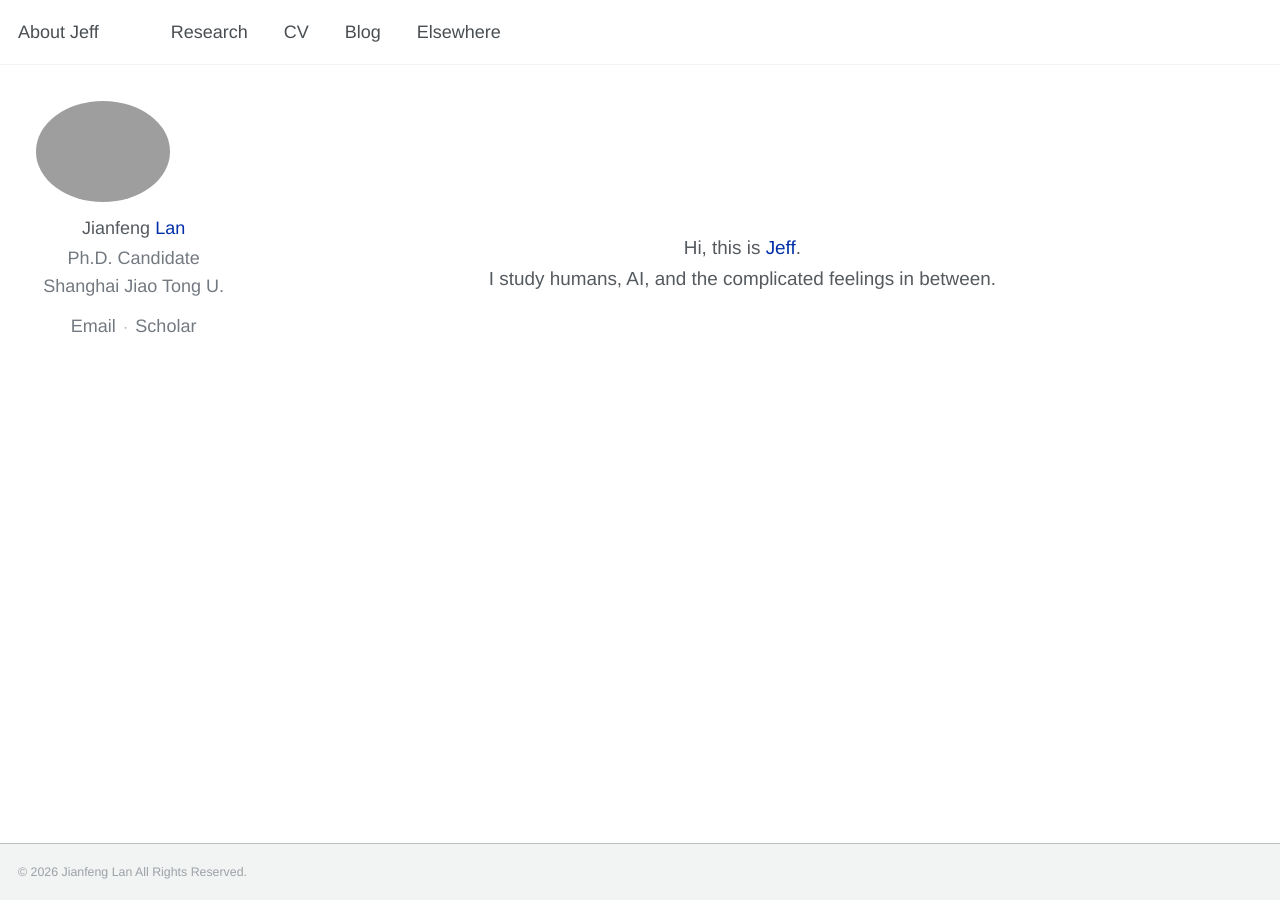
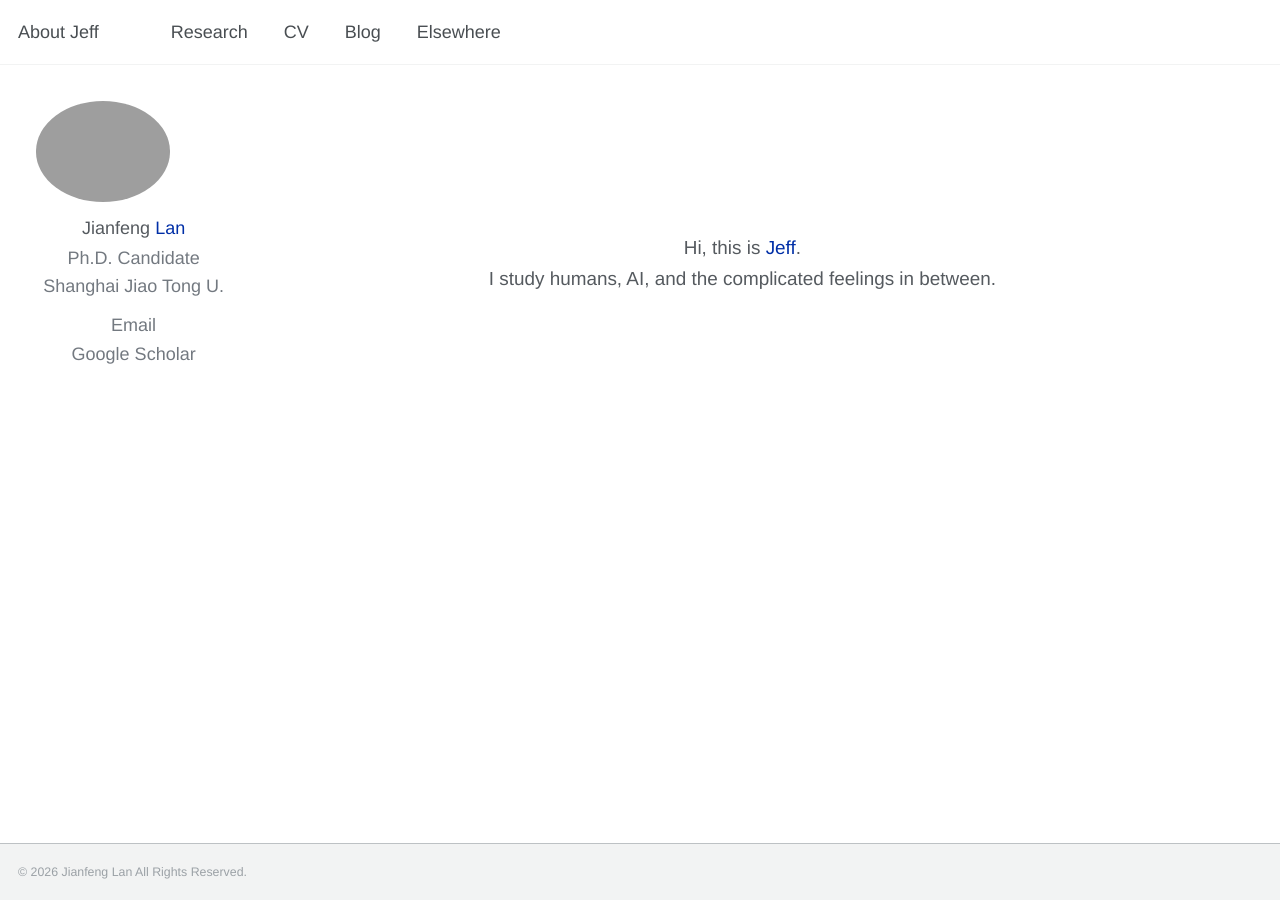
Before and after one commit to jianfenglan/jianfenglan.github.io, a Jekyll site: the page built from _pages/about.md, in a window 1280 px wide. Built offline with Jekyll 4.4.1, drawn with Linux system fonts in a browser that asks for light colours.

Commit message:
Stack sidebar links and rename Google Scholar

```diff
--- a/assets/css/main.scss
+++ b/assets/css/main.scss
@@ -94,7 +94,6 @@ b {
   letter-spacing: 0;
 }
 
-// Navigation uses the same light weight as the rest of the site.
 .masthead__menu-item,
 .masthead__menu-item a,
 .masthead__menu-item--lg,
@@ -106,9 +105,7 @@ b {
   letter-spacing: 0;
 }
 
-// ===================================================================
 // Identity rail
-// ===================================================================
 .sidebar,
 .sidebar p,
 .sidebar li,
@@ -149,15 +146,8 @@ b {
   font-weight: 200;
 }
 
-.sidebar .author__name::before {
-  content: "Jianfeng ";
-  color: var(--site-text);
-}
-
-.sidebar .author__name::after {
-  content: "Lan";
-  color: var(--site-accent);
-}
+.sidebar .author__name::before { content: "Jianfeng "; color: var(--site-text); }
+.sidebar .author__name::after { content: "Lan"; color: var(--site-accent); }
 
 .sidebar .author__bio,
 .sidebar .author__employer,
@@ -169,34 +159,28 @@ b {
   text-align: center;
 }
 
-.sidebar .author__bio {
-  margin-bottom: 0.7rem;
-}
+.sidebar .author__bio { margin-bottom: 0.7rem; }
 
 .sidebar .author__urls {
   display: flex;
+  flex-direction: column;
   flex-wrap: nowrap;
   align-items: center;
   justify-content: center;
-  gap: 0;
+  gap: 0.18rem;
   margin-top: 0.5rem;
   white-space: nowrap;
 }
 
 .sidebar .author__urls li {
-  display: inline-flex;
-  align-items: center;
-  width: auto;
+  display: flex;
+  justify-content: center;
+  width: 100%;
   margin: 0;
   padding: 0;
 }
 
-.sidebar .author__urls li + li::before {
-  content: "·";
-  margin: 0 0.4rem;
-  color: #a7abb0;
-  font-weight: 200;
-}
+.sidebar .author__urls li + li::before { content: none; }
 
 .sidebar .author__urls a {
   display: inline;
@@ -208,70 +192,19 @@ b {
   text-decoration: none;
 }
 
-.sidebar .author__urls a[href*="scholar.google.com"] {
-  font-size: 0;
-}
+.sidebar .author__urls a[href*="scholar.google.com"] { font-size: 0; }
+.sidebar .author__urls a[href*="scholar.google.com"]::after { content: "Google Scholar"; font-size: 1rem; }
+.sidebar .author__urls a:hover { color: var(--site-accent); text-decoration: none; }
 
-.sidebar .author__urls a[href*="scholar.google.com"]::after {
-  content: "Scholar";
-  font-size: 1rem;
-}
+// About
+.page__content .about-v3 { display: flex; min-height: calc(100vh - 150px); max-width: 720px; padding: 0 0 1rem; align-items: center; }
+.page__content .about-v3__statement { max-width: 38ch; margin: 0; color: var(--site-text); font-family: $sans-serif !important; font-size: 1.05rem; font-weight: 200 !important; line-height: 1.65; letter-spacing: 0; }
+.page__content .about-accent { color: var(--site-accent) !important; }
 
-.sidebar .author__urls a:hover {
-  color: var(--site-accent);
-  text-decoration: none;
-}
-
-// ===================================================================
-// About
-// ===================================================================
-.page__content .about-v3 {
-  display: flex;
-  min-height: calc(100vh - 150px);
-  max-width: 720px;
-  padding: 0 0 1rem;
-  align-items: center;
-}
-
-.page__content .about-v3__statement {
-  max-width: 38ch;
-  margin: 0;
-  color: var(--site-text);
-  font-family: $sans-serif !important;
-  font-size: 1.05rem;
-  font-weight: 200 !important;
-  line-height: 1.65;
-  letter-spacing: 0;
-}
-
-.page__content .about-accent {
-  color: var(--site-accent) !important;
-}
-
-// ===================================================================
-// Research — unified typography + full-card Klein-blue hover
-// ===================================================================
-.page__content .research-v3-intro {
-  max-width: 820px;
-  min-height: 0 !important;
-  padding-top: 0.8rem !important;
-  margin-bottom: 2.8rem !important;
-}
-
-.page__content .research-v3-intro p {
-  margin: 0;
-  color: var(--site-text) !important;
-  font-family: $sans-serif !important;
-  font-size: 1rem !important;
-  font-weight: 200 !important;
-  line-height: 1.65 !important;
-  letter-spacing: 0 !important;
-}
-
-.page__content .research-page {
-  max-width: 900px;
-}
-
+// Research
+.page__content .research-v3-intro { max-width: 820px; min-height: 0 !important; padding-top: 0.8rem !important; margin-bottom: 2.8rem !important; }
+.page__content .research-v3-intro p { margin: 0; color: var(--site-text) !important; font-family: $sans-serif !important; font-size: 1rem !important; font-weight: 200 !important; line-height: 1.65 !important; letter-spacing: 0 !important; }
+.page__content .research-page { max-width: 900px; }
 .page__content .section-title,
 .page__content .publication-legend,
 .page__content .publication-meta,
@@ -281,93 +214,24 @@ b {
 .page__content .publication-authors,
 .page__content .publication-journal-row,
 .page__content .publication-journal-row em,
-.page__content .conference-card {
-  font-family: $sans-serif !important;
-  font-size: 1rem !important;
-  font-weight: 200 !important;
-  letter-spacing: 0 !important;
-}
-
-.page__content .section-title {
-  margin: 2.4rem 0 0.75rem !important;
-  color: var(--site-text) !important;
-  text-transform: none !important;
-  line-height: 1.5 !important;
-}
-
-.page__content .research-page > .section-title:first-child {
-  margin-top: 0 !important;
-}
-
-.page__content .publication-legend {
-  margin: 0 0 1.25rem !important;
-  color: var(--site-muted) !important;
-  line-height: 1.5 !important;
-}
-
-.page__content .publication-list {
-  margin-top: 0 !important;
-  border: 0 !important;
-}
-
-.page__content .publication-card {
-  grid-template-columns: 105px minmax(0, 1fr) !important;
-  gap: 1.35rem !important;
-  margin: 0 -1rem !important;
-  padding: 0.8rem 1rem !important;
-  border: 0 !important;
-  border-radius: 0 !important;
-  background: transparent;
-  transition: background-color 0.16s ease !important;
-}
-
-.page__content .publication-card:hover {
-  padding: 0.8rem 1rem !important;
-  background: var(--site-accent) !important;
-}
-
+.page__content .conference-card { font-family: $sans-serif !important; font-size: 1rem !important; font-weight: 200 !important; letter-spacing: 0 !important; }
+.page__content .section-title { margin: 2.4rem 0 0.75rem !important; color: var(--site-text) !important; text-transform: none !important; line-height: 1.5 !important; }
+.page__content .research-page > .section-title:first-child { margin-top: 0 !important; }
+.page__content .publication-legend { margin: 0 0 1.25rem !important; color: var(--site-muted) !important; line-height: 1.5 !important; }
+.page__content .publication-list { margin-top: 0 !important; border: 0 !important; }
+.page__content .publication-card { grid-template-columns: 105px minmax(0, 1fr) !important; gap: 1.35rem !important; margin: 0 -1rem !important; padding: 0.8rem 1rem !important; border: 0 !important; border-radius: 0 !important; background: transparent; transition: background-color 0.16s ease !important; }
+.page__content .publication-card:hover { padding: 0.8rem 1rem !important; background: var(--site-accent) !important; }
 .page__content .publication-meta,
 .page__content .publication-type,
 .page__content .publication-authors,
-.page__content .publication-journal-row em {
-  color: var(--site-muted) !important;
-  line-height: 1.5 !important;
-}
-
-.page__content .publication-year {
-  display: block;
-  color: var(--site-accent) !important;
-  line-height: 1.5 !important;
-}
-
-.page__content .publication-type {
-  display: block;
-  margin-top: 0 !important;
-}
-
-.page__content .publication-title {
-  display: block;
-  margin-bottom: 0.18rem !important;
-  color: var(--site-text) !important;
-  line-height: 1.5 !important;
-  transform: none !important;
-  transition: none !important;
-}
-
-.page__content .publication-journal-row {
-  margin-top: 0 !important;
-  line-height: 1.5 !important;
-}
-
-.page__content .publication-doi-link {
-  color: var(--site-muted) !important;
-}
-
+.page__content .publication-journal-row em { color: var(--site-muted) !important; line-height: 1.5 !important; }
+.page__content .publication-year { display: block; color: var(--site-accent) !important; line-height: 1.5 !important; }
+.page__content .publication-type { display: block; margin-top: 0 !important; }
+.page__content .publication-title { display: block; margin-bottom: 0.18rem !important; color: var(--site-text) !important; line-height: 1.5 !important; transform: none !important; transition: none !important; }
+.page__content .publication-journal-row { margin-top: 0 !important; line-height: 1.5 !important; }
+.page__content .publication-doi-link { color: var(--site-muted) !important; }
 .page__content .publication-doi-link:hover,
-.page__content .my-name {
-  color: var(--site-accent) !important;
-}
-
+.page__content .my-name { color: var(--site-accent) !important; }
 .page__content .publication-card:hover,
 .page__content .publication-card:hover *,
 .page__content .publication-card:hover .publication-year,
@@ -377,164 +241,55 @@ b {
 .page__content .publication-card:hover .publication-journal-row,
 .page__content .publication-card:hover .publication-journal-row em,
 .page__content .publication-card:hover .publication-doi-link,
-.page__content .publication-card:hover .my-name {
-  color: #fff !important;
-}
+.page__content .publication-card:hover .my-name { color: #fff !important; }
+.page__content .conference-grid { gap: 0.7rem 1.4rem !important; margin-top: 0.8rem !important; }
+.page__content .conference-card { padding: 0 !important; border: 0 !important; border-radius: 0 !important; background: transparent !important; color: var(--site-muted) !important; line-height: 1.5 !important; transform: none !important; }
+.page__content .conference-card:hover { color: var(--site-accent) !important; transform: none !important; }
 
-.page__content .conference-grid {
-  gap: 0.7rem 1.4rem !important;
-  margin-top: 0.8rem !important;
-}
-
-.page__content .conference-card {
-  padding: 0 !important;
-  border: 0 !important;
-  border-radius: 0 !important;
-  background: transparent !important;
-  color: var(--site-muted) !important;
-  line-height: 1.5 !important;
-  transform: none !important;
-}
-
-.page__content .conference-card:hover {
-  color: var(--site-accent) !important;
-  transform: none !important;
-}
-
-// ===================================================================
-// Blog — one text scale, sharp cards and modal
-// ===================================================================
+// Blog
 .page__content .news-card,
 .page__content .modal-content,
 .page__content .modal-image-wrap,
 .page__content .modal-image-wrap img,
-.page__content #modal-body img {
-  border-radius: 0 !important;
-}
-
-.page__content .news-card {
-  box-shadow: none !important;
-  transition: border-color 0.15s ease !important;
-}
-
-.page__content .news-card:hover {
-  border-color: var(--site-accent) !important;
-  box-shadow: none !important;
-  transform: none !important;
-}
-
-.page__content .news-content {
-  align-items: flex-start !important;
-  text-align: left !important;
-}
-
+.page__content #modal-body img { border-radius: 0 !important; }
+.page__content .news-card { box-shadow: none !important; transition: border-color 0.15s ease !important; }
+.page__content .news-card:hover { border-color: var(--site-accent) !important; box-shadow: none !important; transform: none !important; }
+.page__content .news-content { align-items: flex-start !important; text-align: left !important; }
 .page__content .news-content h3,
 .page__content .news-meta,
 .page__content #modal-title,
 .page__content #modal-meta,
 .page__content #modal-body p,
-.page__content .modal-text {
-  font-family: $sans-serif !important;
-  font-size: 1rem !important;
-  font-weight: 200 !important;
-  line-height: 1.65 !important;
-}
-
+.page__content .modal-text { font-family: $sans-serif !important; font-size: 1rem !important; font-weight: 200 !important; line-height: 1.65 !important; }
 .page__content .news-content h3,
 .page__content #modal-title,
-.page__content #modal-body p {
-  color: var(--site-text) !important;
-}
+.page__content #modal-body p { color: var(--site-text) !important; }
+.page__content .news-meta,
+.page__content #modal-meta { color: var(--site-muted) !important; }
+.page__content .modal-content { box-shadow: none !important; }
 
-.page__content .news-meta,
-.page__content #modal-meta {
-  color: var(--site-muted) !important;
-}
-
-.page__content .modal-content {
-  box-shadow: none !important;
-}
-
-// ===================================================================
-// Elsewhere — retain image behavior, remove soft geometry
-// ===================================================================
+// Elsewhere
 .page__content .gallery-card,
 .page__content .gallery-card img,
 .page__content .gallery-caption,
 .page__content .gallery-caption h3,
-.page__content .quote-style {
-  border-radius: 0 !important;
-}
+.page__content .quote-style { border-radius: 0 !important; }
+.page__content .gallery-caption h3,
+.page__content .quote-style { font-family: $sans-serif !important; font-weight: 200 !important; }
 
-.page__content .gallery-caption h3,
-.page__content .quote-style {
-  font-family: $sans-serif !important;
-  font-weight: 200 !important;
-}
-
-// ===================================================================
-// Desktop layout refinement
-// ===================================================================
-@include breakpoint($large) {
-  .page {
-    padding-left: 4.75%;
-    padding-right: 4.75%;
-  }
-}
-
-@media screen and (min-width: $sidebar-screen-min-width) {
-  #main {
-    padding-left: 1.5rem;
-    padding-right: 1.5rem;
-  }
-}
-
-@include breakpoint($x-large) {
-  #main {
-    max-width: $x-large;
-    padding-left: 2rem;
-    padding-right: 2rem;
-  }
-}
+@include breakpoint($large) { .page { padding-left: 4.75%; padding-right: 4.75%; } }
+@media screen and (min-width: $sidebar-screen-min-width) { #main { padding-left: 1.5rem; padding-right: 1.5rem; } }
+@include breakpoint($x-large) { #main { max-width: $x-large; padding-left: 2rem; padding-right: 2rem; } }
 
 @media (max-width: 768px) {
-  .sidebar .author__urls {
-    justify-content: center;
-  }
-
-  .page__content .about-v3 {
-    min-height: 55vh;
-    padding-bottom: 2rem;
-  }
-
+  .sidebar .author__urls { justify-content: center; }
+  .page__content .about-v3 { min-height: 55vh; padding-bottom: 2rem; }
   .page__content .about-v3__statement,
-  .page__content .research-v3-intro p {
-    font-size: 1rem !important;
-  }
-
-  .page__content .research-v3-intro {
-    margin-bottom: 2.4rem !important;
-  }
-
-  .page__content .publication-card {
-    grid-template-columns: 1fr !important;
-    gap: 0.2rem !important;
-    margin: 0 -0.7rem !important;
-    padding: 0.7rem !important;
-  }
-
-  .page__content .publication-card:hover {
-    padding: 0.7rem !important;
-  }
-
-  .page__content .publication-meta {
-    display: flex;
-    align-items: baseline;
-    gap: 0.45rem;
-  }
-
+  .page__content .research-v3-intro p { font-size: 1rem !important; }
+  .page__content .research-v3-intro { margin-bottom: 2.4rem !important; }
+  .page__content .publication-card { grid-template-columns: 1fr !important; gap: 0.2rem !important; margin: 0 -0.7rem !important; padding: 0.7rem !important; }
+  .page__content .publication-card:hover { padding: 0.7rem !important; }
+  .page__content .publication-meta { display: flex; align-items: baseline; gap: 0.45rem; }
   .page__content .publication-year,
-  .page__content .publication-type {
-    display: inline;
-  }
+  .page__content .publication-type { display: inline; }
 }
```
